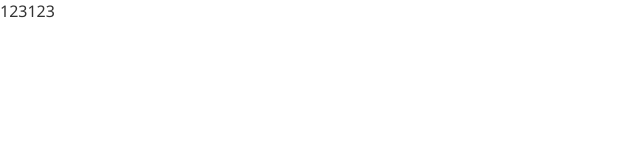
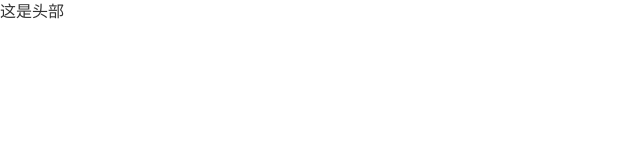
Before and after one commit to guoyuchang1997/react, a React (Create React App) app: page / in a window 1280 px wide. Shown: the top 160 px of the page, without its empty margins (0-640 px from the left). Built offline with nearby package versions, Linux system fonts and the light colour scheme.

Commit message:
路由配置

```diff
--- a/src/App.js
+++ b/src/App.js
@@ -1,9 +1,23 @@
-
-function Fa() {
+import { BrowserRouter as Router, Route, Switch } from "react-router-dom";
+import Login from "./pages/Login";
+import Layout from "./pages/Layout";
+import Hander from "./hander/head";
+function App() {
   return (
     <>
-      <div>123123</div>
+      <Router>
+        <div className="App">
+          <Switch>
+            <Route path="/home" component={Layout}></Route>
+            <Route path="/login" component={Login}></Route>
+
+            <Route>
+              <Hander />
+            </Route>
+          </Switch>
+        </div>
+      </Router>
     </>
   );
 }
-export default Fa;
+export default App;
--- a/src/hander/head.js
+++ b/src/hander/head.js
@@ -0,0 +1,8 @@
+const Head = () => {
+  return (
+    <>
+      <div>这是头部</div>
+    </>
+  );
+};
+export default Head;
--- a/src/pages/Layout/index.js
+++ b/src/pages/Layout/index.js
@@ -0,0 +1,8 @@
+const Latouy = () => {
+  return (
+    <>
+      <div>Layout</div>
+    </>
+  );
+};
+export default Latouy
```
